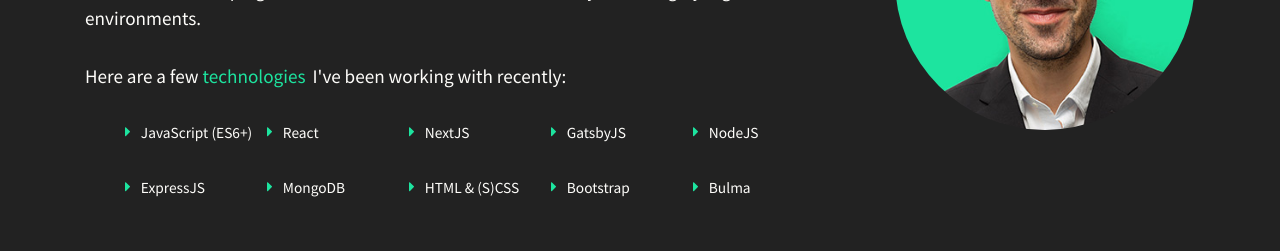
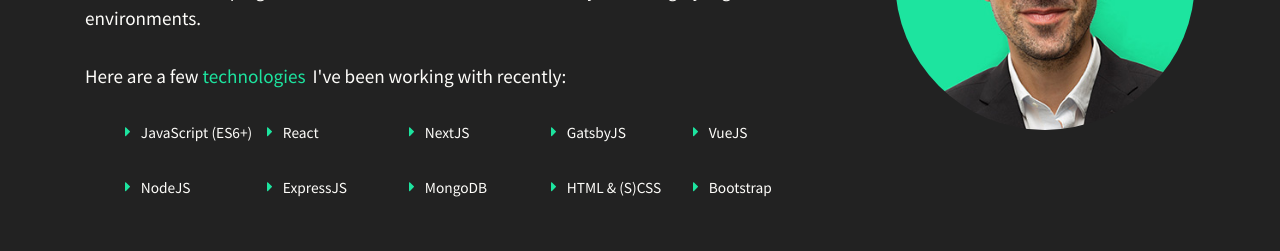
Before and after one commit to ivanurra/portfolio-v1, a Next.js app: page / in a window 1280 px wide. Shown: the part 1300-1551 px from the top of the page. Built offline with nearby package versions, Linux system fonts and the light colour scheme.

Commit message:
about update

```diff
--- a/pages/about.jsx
+++ b/pages/about.jsx
@@ -80,12 +80,12 @@
                                     <li><i className="fas fa-caret-right"></i>  React</li>
                                     <li><i className="fas fa-caret-right"></i>  NextJS</li>
                                     <li><i className="fas fa-caret-right"></i>  GatsbyJS</li>
+                                    <li><i className="fas fa-caret-right"></i>  VueJS</li>
                                     <li><i className="fas fa-caret-right"></i>  NodeJS</li>
                                     <li><i className="fas fa-caret-right"></i>  ExpressJS</li>
                                     <li><i className="fas fa-caret-right"></i>  MongoDB</li>
                                     <li><i className="fas fa-caret-right"></i>  HTML & (S)CSS</li>
                                     <li><i className="fas fa-caret-right"></i>  Bootstrap</li>
-                                    <li><i className="fas fa-caret-right"></i>  Bulma</li>
                               </ul>
                          </p>
                     </div>
```
Also changed, not shown: 1 other file (tests, documents, lock files or other folders).
